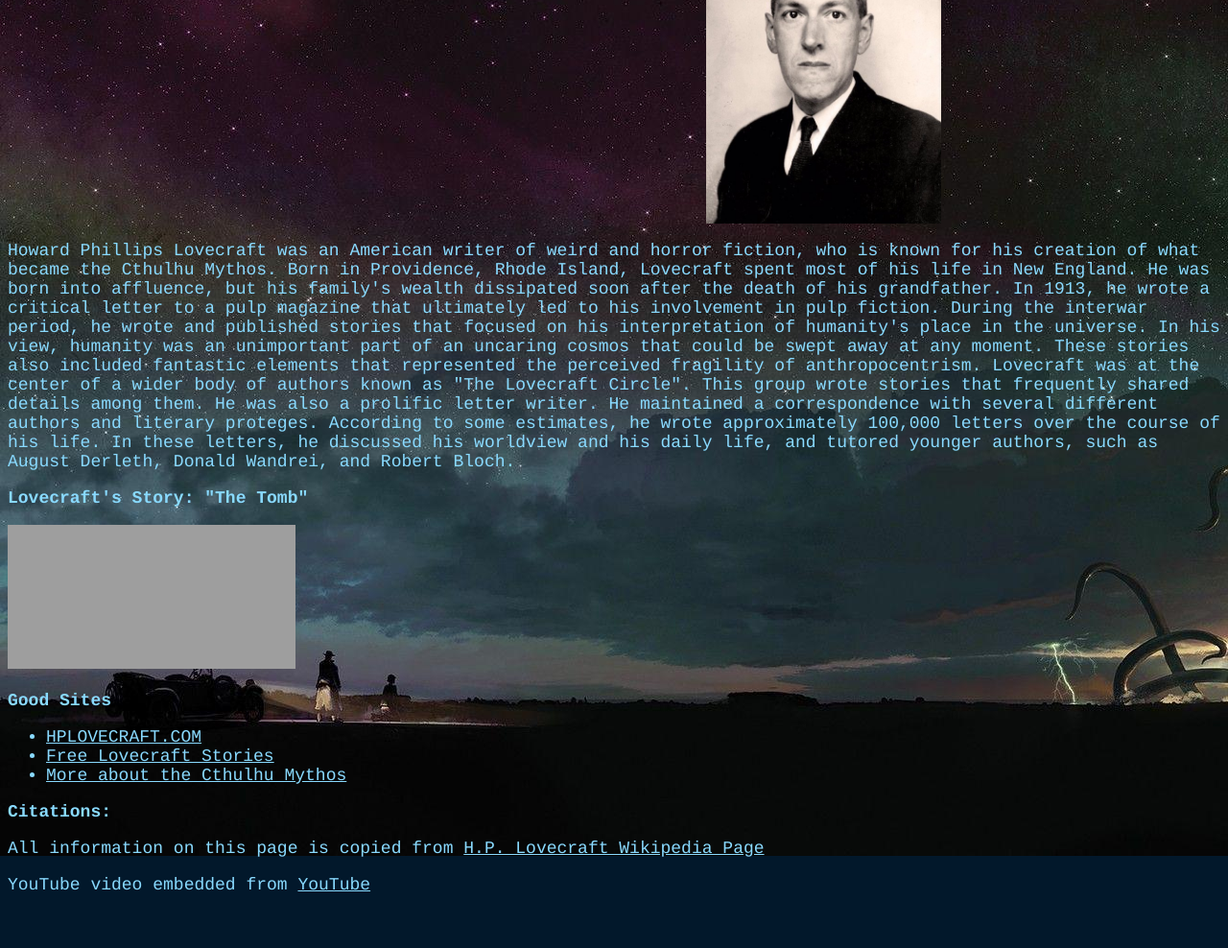
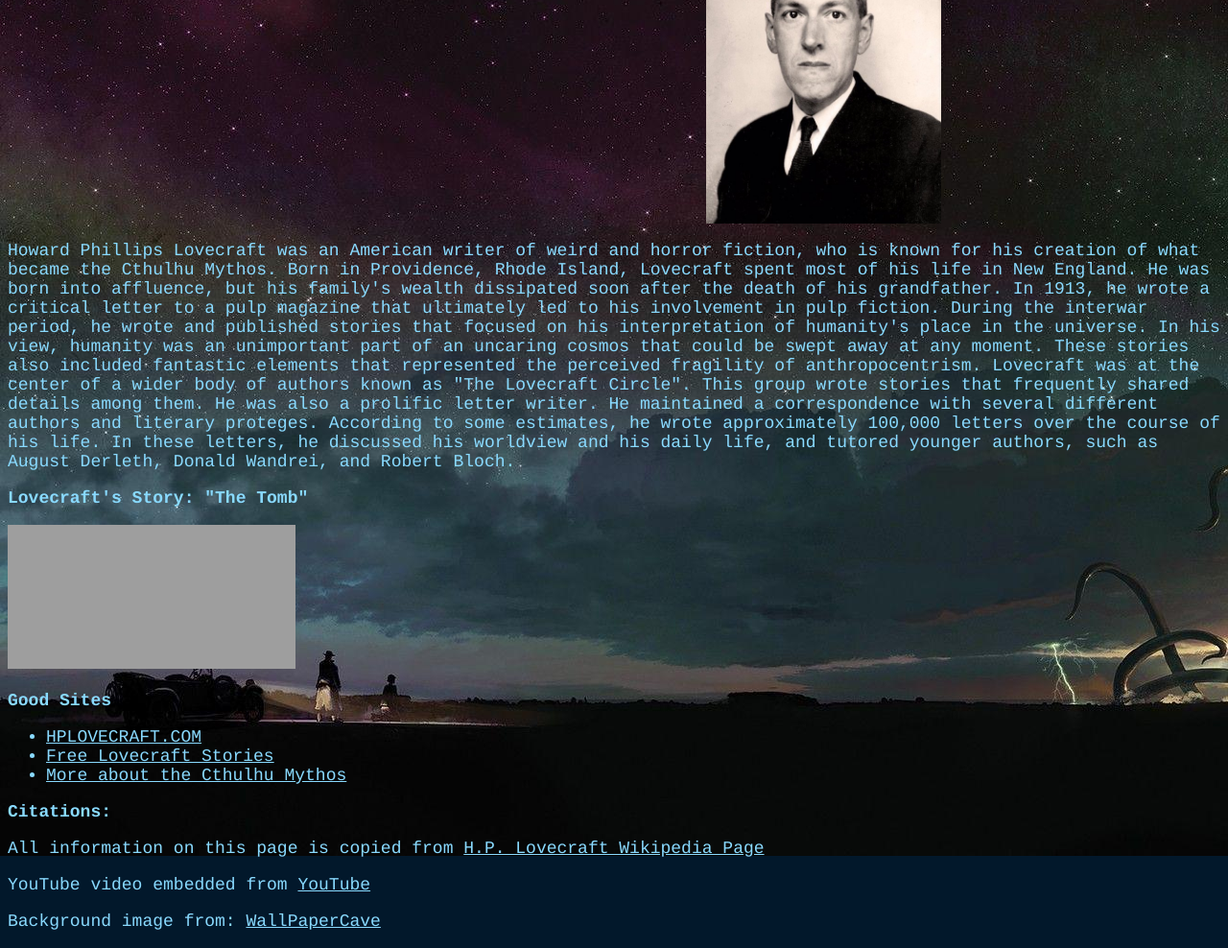
Before and after one commit to Durbatuluk1701/448-Lab-8, a plain HTML site: page exercise3/index.html in a window 1280 px wide. Shown: the part 75-1063 px from the top of the page at 96% size. Before the commit the page ends 1025 px from the top, so only its background shows below. Drawn offline with Linux system fonts and the light colour scheme; grey boxes are pictures that could not be loaded.

Commit message:
Citing Background image for exercise 3

```diff
--- a/exercise3/index.html
+++ b/exercise3/index.html
@@ -36,7 +36,8 @@
             <li><a class="siteLink" href="https://en.wikipedia.org/wiki/Cthulhu_Mythos">More about the Cthulhu Mythos</a></li>
         </ul>
         <h3>Citations:</h3>
-        <p> All information on this page is copied from <a href="https://en.wikipedia.org/wiki/H._P._Lovecraft">H.P. Lovecraft Wikipedia Page</a></p>
+        <p>All information on this page is copied from <a href="https://en.wikipedia.org/wiki/H._P._Lovecraft">H.P. Lovecraft Wikipedia Page</a></p>
         <p>YouTube video embedded from <a href="https://www.youtube.com/watch?v=xaaU-PkFMHw&t=5s">YouTube</a></p>
+        <p>Background image from: <a href="https://wallpapercave.com/hp-lovecraft-wallpaper">WallPaperCave</a></p>
     </body>
 </html>
```
